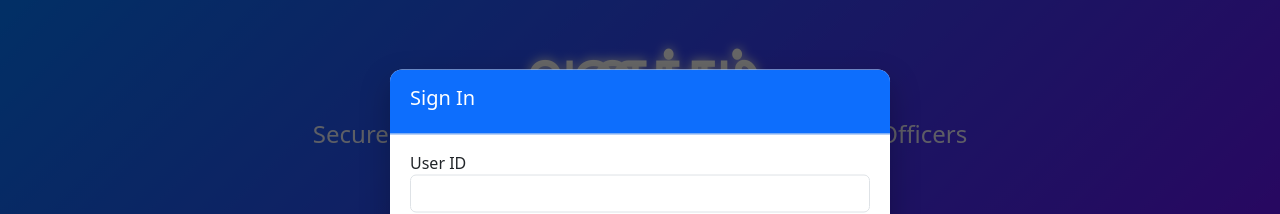
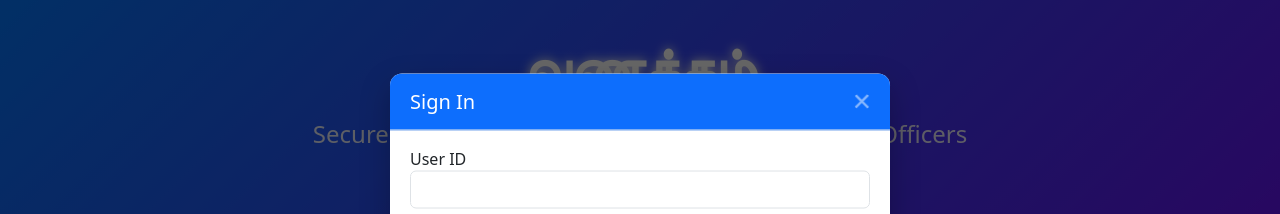
Before and after one commit to Surya-thangaraj-cts/Group-Project, an Angular app: page /landing in a window 1280 px wide. Both pictures are taken after a click on the button "Sign In". Shown: the part 177-391 px from the top of the page. Built offline with nearby package versions, Linux system fonts and the light colour scheme.

Commit message:
update the close button for signin modal

```diff
--- a/src/app/components/landing-page/landing-page.component.css
+++ b/src/app/components/landing-page/landing-page.component.css
@@ -59,7 +59,7 @@ body, html {
 /* Close Button */
 .btn-close {
   border: none;
-  background: transparent;
+  /* background: transparent; */
   font-size: 1.2rem;
   cursor: pointer;
 }
@@ -183,16 +183,20 @@ section h2::after {
   animation: popUp 0.4s ease forwards;
 }
 .modal-header {
+  position: relative;
   display: flex;
   justify-content: space-between;
   align-items: center;
   padding: 1rem 1.25rem;
 }
 .btn-close {
+  /* border: none; */
+  /* background: transparent; */
+  height: 1rem;
+  width: 1rem;
+  cursor: pointer;
+  display: inline-block;
   border: none;
-  background: transparent;
-  font-size: 1.2rem;
-  cursor: pointer;
 }
 @keyframes fadeIn {
   from { opacity: 0; }
--- a/src/app/components/landing-page/landing-page.component.html
+++ b/src/app/components/landing-page/landing-page.component.html
@@ -1,8 +1,9 @@
 <!-- Navbar --> <nav class="navbar navbar-expand-lg navbar-light bg-white shadow-sm">
   <div class="container">
     <!-- Logo + Bank Name -->
-      <a class="navbar-brand d-flex align-items-center" href="#">
-        <!-- Dummy SVG logo --> <svg xmlns="http://www.w3.org/2000/svg" width="40" height="40" fill="currentColor" class="bi bi-bank me-2 text-primary" viewBox="0 0 16 16">
+      <a class="navbar-brand d-flex align-items-center" href="">
+        <!-- Dummy SVG logo -->
+         <svg xmlns="http://www.w3.org/2000/svg" width="40" height="40" fill="currentColor" class="bi bi-bank me-2 text-primary" viewBox="0 0 16 16">
            <path d="M8 .95l6.364 3.182v1.09H1.636v-1.09L8 .95zm0 1.09L2.636 5.223h10.728L8 2.04zM1 6h14v1H1V6zm1 2h1v6H2V8zm2 0h1v6H4V8zm2 0h1v6H6V8zm2 0h1v6H8V8zm2 0h1v6h-1V8zm2 0h1v6h-1V8zm2 0h1v6h-1V8z"/>
           </svg> <span class="fw-bold text-primary">MyBank</span>
         </a>
@@ -90,24 +91,37 @@
 <!-- Overlay -->
 <div class="modal-overlay" *ngIf="showForm" (click)="showForm = null"></div>
 
+
 <!-- Sign In Modal -->
 <div class="modal-box" *ngIf="showForm === 'signin'">
-  <div class="modal-header bg-primary text-white">
-    <h5>Sign In</h5>
-    <button class="btn-close" (click)="showForm = null"></button>
+  <div class="modal-header bg-primary text-white d-flex justify-content-between align-items-center">
+    <h5 class="mb-0">Sign In</h5>
+      <button
+        type="button"
+        class="btn-close btn-close-white"
+        aria-label="Close"
+        (click)="showForm = null">
+      </button>
+
   </div>
+
   <div class="modal-body">
     <form [formGroup]="signinForm" (ngSubmit)="signin()">
       <div class="mb-3">
         <label>User ID</label>
         <input type="text" formControlName="userId" class="form-control">
       </div>
+
       <div class="mb-3">
         <label>Email</label>
         <input type="email" formControlName="email" class="form-control">
       </div>
-      <button type="submit" class="btn btn-success w-100" [disabled]="signinForm.invalid">Sign In</button>
+
+      <button type="submit" class="btn btn-success w-100" [disabled]="signinForm.invalid">
+        Sign In
+      </button>
     </form>
+
     <p class="mt-2 text-center text-danger">{{ message }}</p>
   </div>
 </div>
--- a/src/app/components/landing-page/landing-page.component.ts
+++ b/src/app/components/landing-page/landing-page.component.ts
@@ -19,7 +19,7 @@ export class LandingPageComponent implements OnInit {
   showForm: 'signin' | 'register' | null = null;
 
   // Welcome message rotation
-  welcomeMessages: string[] = ['Welcome', 'स्वागत है', 'வணக்கம்', 'స్వాగతం','വണക്കം'];
+  welcomeMessages: string[] = ['Welcome', 'स्वागत है', 'வணக்கம்', 'స్వాగతం','സ്വാഗതം'];
   currentMessage: string = this.welcomeMessages[0];
   messageIndex: number = 0;
   fade: boolean = false;
--- a/src/app/officer/officer.component.css
+++ b/src/app/officer/officer.component.css
@@ -186,9 +186,9 @@ td {
   border-color: #a5f3fc;
 }
 .pill.bad {
-  background: #f8fafc;
-  color: #64748b;
-  border-color: #e2e8f0;
+  background: #eb797947;
+  color: #b32222;
+  border-color: #b32222;
 }
 .muted {
   color: #6b7280;
--- a/src/app/officer/officer.component.html
+++ b/src/app/officer/officer.component.html
@@ -42,7 +42,7 @@
   </div>
 </div>
 
-</nav>
+</nav><br>
 
 
 <section class="container">
@@ -256,13 +256,13 @@
         <input type="number" [(ngModel)]="highValueThreshold" min="0" step="1" />
       </label>
 
-      <div class="inline">
+      <!-- <div class="inline">
         <button class="secondary" (click)="goToCreate()">New Account</button>
         <button class="secondary" (click)="prefillUpdate(selectedHistoryAccountId!)" [disabled]="!selectedHistoryAccountId">
           Edit Account
         </button>
-      </div>
-    </div>
+      </div> -->
+    </div><br><br>
 
     <!-- Record Transaction -->
     <div class="card subtle" *ngIf="selectedHistoryAccountId as accId">
--- a/src/app/officer/officer.component.ts
+++ b/src/app/officer/officer.component.ts
@@ -35,7 +35,8 @@ interface Transaction {
   templateUrl: './officer.component.html',
   styleUrls: ['./officer.component.css']
 })
-export class OfficerComponent implements OnInit {
+export class OfficerComponent implements OnInit
+{
   activeTab: 'create' | 'update' | 'history' = 'create';
 
   // Forms
@@ -280,6 +281,7 @@ export class OfficerComponent implements OnInit {
   private setError(message: string): void {
     this.alert = { type: 'error', message };
   }
+
 }
 
 // Utility functions
```
